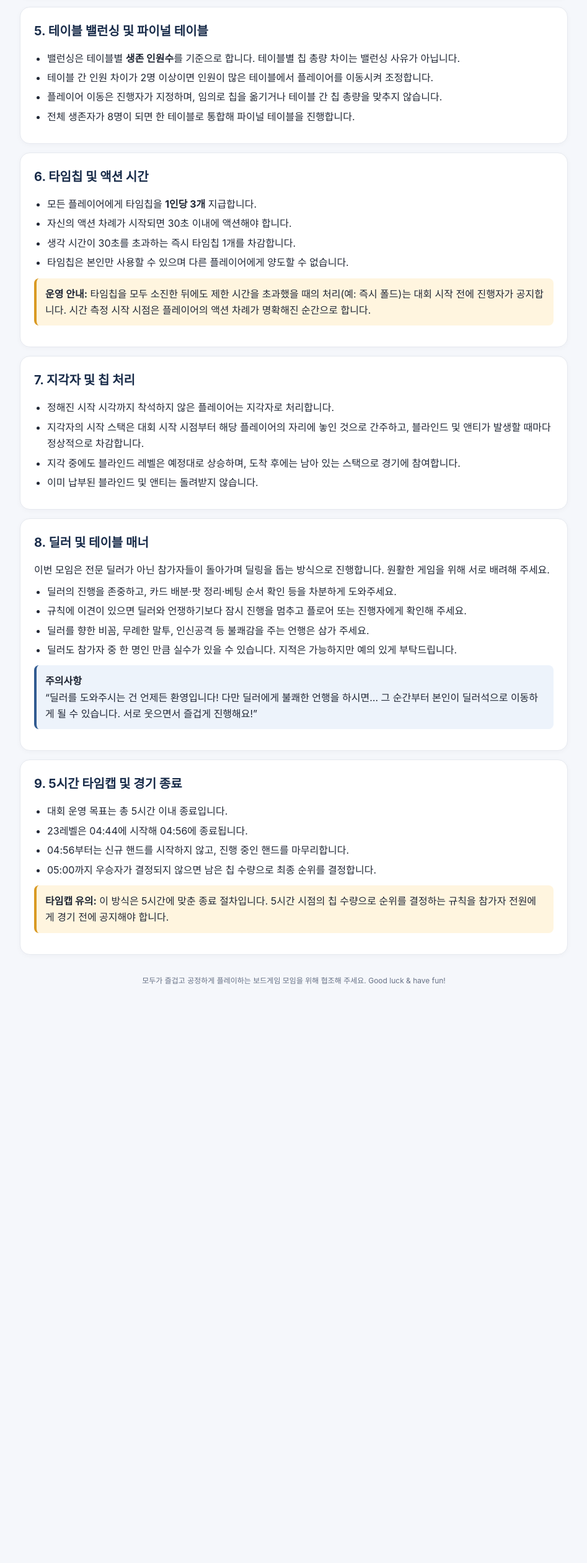
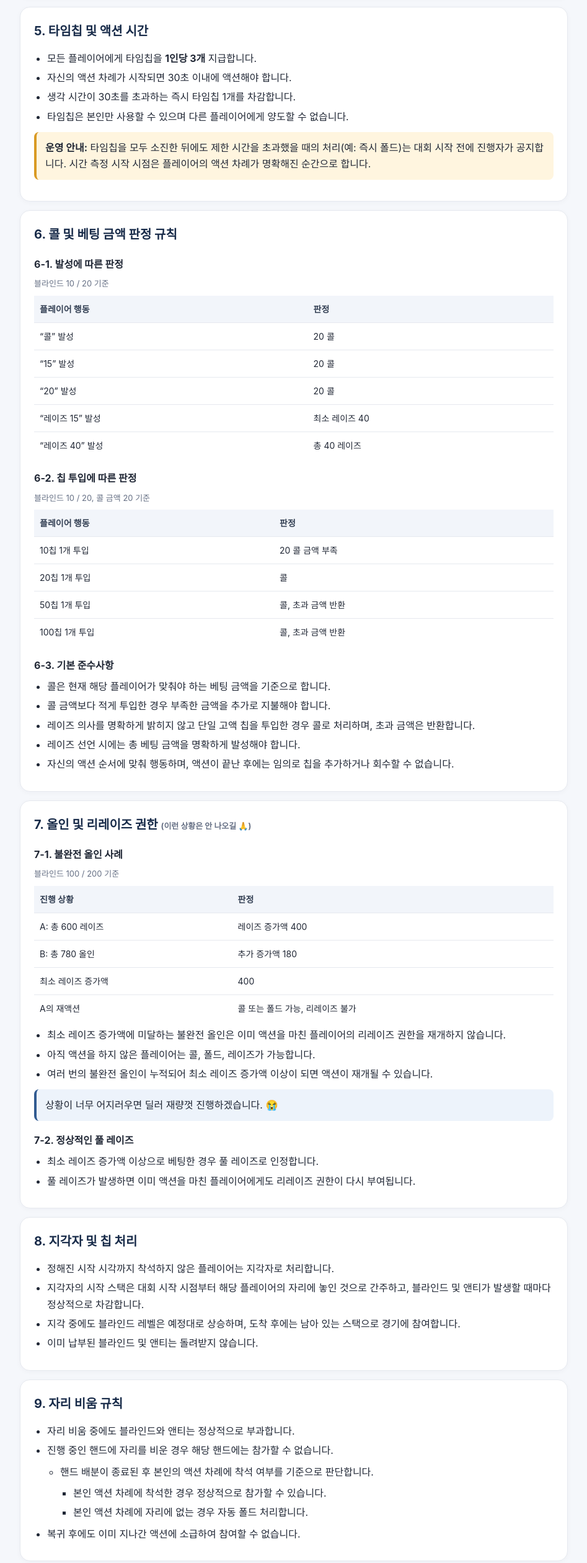
Before and after one commit to sikorea1114-pixel/poker, a plain HTML site: page index.html in a window 1280 px wide. Shown: the part 3658-6179 px from the top of the page at 62% size, without its empty margins (166-1113 px from the left). Before the commit the page ends 5324 px from the top, so only its background shows below. Drawn offline with Linux system fonts and the light colour scheme.

Commit message:
Add files via upload

```diff
--- a/index.html
+++ b/index.html
@@ -51,7 +51,7 @@ tr:last-child td{border-bottom:0}
 .small{font-size:13px;color:var(--muted)}
 .grid2{display:grid;grid-template-columns:1fr 1fr;gap:14px}
 footer{text-align:center;color:var(--muted);font-size:12px;padding:18px}
-@media(max-width:640px){.stats{grid-template-columns:repeat(2,1fr)}.grid2{grid-template-columns:1fr}section{padding:17px}.scroll{overflow-x:auto}table{min-width:520px}}
+@media(max-width:640px){table.t2{min-width:0}.stats{grid-template-columns:repeat(2,1fr)}.grid2{grid-template-columns:1fr}section{padding:17px}.scroll{overflow-x:auto}table{min-width:520px}}
 @media print{body{background:#fff}.wrap{max-width:none;padding:0}section,header{box-shadow:none;break-inside:avoid}header{border-radius:0}}
 </style>
 </head>
@@ -159,17 +159,7 @@ footer{text-align:center;color:var(--muted);font-size:12px;padding:18px}
 </section>
 
 <section>
-<h2>5. 테이블 밸런싱 및 파이널 테이블</h2>
-<ul>
-<li>밸런싱은 테이블별 <b>생존 인원수</b>를 기준으로 합니다. 테이블별 칩 총량 차이는 밸런싱 사유가 아닙니다.</li>
-<li>테이블 간 인원 차이가 2명 이상이면 인원이 많은 테이블에서 플레이어를 이동시켜 조정합니다.</li>
-<li>플레이어 이동은 진행자가 지정하며, 임의로 칩을 옮기거나 테이블 간 칩 총량을 맞추지 않습니다.</li>
-<li>전체 생존자가 8명이 되면 한 테이블로 통합해 파이널 테이블을 진행합니다.</li>
-</ul>
-</section>
-
-<section>
-<h2>6. 타임칩 및 액션 시간</h2>
+<h2>5. 타임칩 및 액션 시간</h2>
 <ul>
 <li>모든 플레이어에게 타임칩을 <b>1인당 3개</b> 지급합니다.</li>
 <li>자신의 액션 차례가 시작되면 30초 이내에 액션해야 합니다.</li>
@@ -180,7 +170,62 @@ footer{text-align:center;color:var(--muted);font-size:12px;padding:18px}
 </section>
 
 <section>
-<h2>7. 지각자 및 칩 처리</h2>
+<h2>6. 콜 및 베팅 금액 판정 규칙</h2>
+<h3>6-1. 발성에 따른 판정</h3>
+<p class="small">블라인드 10 / 20 기준</p>
+<div class="scroll"><table class="t2">
+<tr><th>플레이어 행동</th><th>판정</th></tr>
+<tr><td>“콜” 발성</td><td>20 콜</td></tr>
+<tr><td>“15” 발성</td><td>20 콜</td></tr>
+<tr><td>“20” 발성</td><td>20 콜</td></tr>
+<tr><td>“레이즈 15” 발성</td><td>최소 레이즈 40</td></tr>
+<tr><td>“레이즈 40” 발성</td><td>총 40 레이즈</td></tr>
+</table></div>
+<h3>6-2. 칩 투입에 따른 판정</h3>
+<p class="small">블라인드 10 / 20, 콜 금액 20 기준</p>
+<div class="scroll"><table class="t2">
+<tr><th>플레이어 행동</th><th>판정</th></tr>
+<tr><td>10칩 1개 투입</td><td>20 콜 금액 부족</td></tr>
+<tr><td>20칩 1개 투입</td><td>콜</td></tr>
+<tr><td>50칩 1개 투입</td><td>콜, 초과 금액 반환</td></tr>
+<tr><td>100칩 1개 투입</td><td>콜, 초과 금액 반환</td></tr>
+</table></div>
+<h3>6-3. 기본 준수사항</h3>
+<ul>
+<li>콜은 현재 해당 플레이어가 맞춰야 하는 베팅 금액을 기준으로 합니다.</li>
+<li>콜 금액보다 적게 투입한 경우 부족한 금액을 추가로 지불해야 합니다.</li>
+<li>레이즈 의사를 명확하게 밝히지 않고 단일 고액 칩을 투입한 경우 콜로 처리하며, 초과 금액은 반환합니다.</li>
+<li>레이즈 선언 시에는 총 베팅 금액을 명확하게 발성해야 합니다.</li>
+<li>자신의 액션 순서에 맞춰 행동하며, 액션이 끝난 후에는 임의로 칩을 추가하거나 회수할 수 없습니다.</li>
+</ul>
+</section>
+
+<section>
+<h2>7. 올인 및 리레이즈 권한 <span class="small">(이런 상황은 안 나오길 🙏)</span></h2>
+<h3>7-1. 불완전 올인 사례</h3>
+<p class="small">블라인드 100 / 200 기준</p>
+<div class="scroll"><table class="t2">
+<tr><th>진행 상황</th><th>판정</th></tr>
+<tr><td>A: 총 600 레이즈</td><td>레이즈 증가액 400</td></tr>
+<tr><td>B: 총 780 올인</td><td>추가 증가액 180</td></tr>
+<tr><td>최소 레이즈 증가액</td><td>400</td></tr>
+<tr><td>A의 재액션</td><td>콜 또는 폴드 가능, 리레이즈 불가</td></tr>
+</table></div>
+<ul>
+<li>최소 레이즈 증가액에 미달하는 불완전 올인은 이미 액션을 마친 플레이어의 리레이즈 권한을 재개하지 않습니다.</li>
+<li>아직 액션을 하지 않은 플레이어는 콜, 폴드, 레이즈가 가능합니다.</li>
+<li>여러 번의 불완전 올인이 누적되어 최소 레이즈 증가액 이상이 되면 액션이 재개될 수 있습니다.</li>
+</ul>
+<div class="note">상황이 너무 어지러우면 딜러 재량껏 진행하겠습니다. 😭</div>
+<h3>7-2. 정상적인 풀 레이즈</h3>
+<ul>
+<li>최소 레이즈 증가액 이상으로 베팅한 경우 풀 레이즈로 인정합니다.</li>
+<li>풀 레이즈가 발생하면 이미 액션을 마친 플레이어에게도 리레이즈 권한이 다시 부여됩니다.</li>
+</ul>
+</section>
+
+<section>
+<h2>8. 지각자 및 칩 처리</h2>
 <ul>
 <li>정해진 시작 시각까지 착석하지 않은 플레이어는 지각자로 처리합니다.</li>
 <li>지각자의 시작 스택은 대회 시작 시점부터 해당 플레이어의 자리에 놓인 것으로 간주하고, 블라인드 및 앤티가 발생할 때마다 정상적으로 차감합니다.</li>
@@ -190,11 +235,38 @@ footer{text-align:center;color:var(--muted);font-size:12px;padding:18px}
 </section>
 
 <section>
-<h2>8. 딜러 및 테이블 매너</h2>
+<h2>9. 자리 비움 규칙</h2>
+<ul>
+<li>자리 비움 중에도 블라인드와 앤티는 정상적으로 부과합니다.</li>
+<li>진행 중인 핸드에 자리를 비운 경우 해당 핸드에는 참가할 수 없습니다.
+<ul>
+<li>핸드 배분이 종료된 후 본인의 액션 차례에 착석 여부를 기준으로 판단합니다.
+<ul>
+<li>본인 액션 차례에 착석한 경우 정상적으로 참가할 수 있습니다.</li>
+<li>본인 액션 차례에 자리에 없는 경우 자동 폴드 처리합니다.</li>
+</ul></li>
+</ul></li>
+<li>복귀 후에도 이미 지나간 액션에 소급하여 참여할 수 없습니다.</li>
+</ul>
+</section>
+
+<section>
+<h2>10. 테이블 밸런싱 및 파이널 테이블</h2>
+<ul>
+<li>밸런싱은 테이블별 <b>생존 인원수</b>를 기준으로 합니다. 테이블별 칩 총량 차이는 밸런싱 사유가 아닙니다.</li>
+<li>테이블 간 인원수 차이가 2명 이상 발생하면 밸런싱을 진행하며, 인원이 많은 테이블에서 적은 테이블로 플레이어를 이동시킵니다.</li>
+<li>이동 대상자는 다음 빅블라인드(BB)를 낼 예정인 플레이어입니다. 플레이어 이동은 이 기준에 따라 진행자가 지정합니다.</li>
+<li>이동한 플레이어는 새 테이블에서 가장 불리한 자리(Worst Position)에 착석합니다.</li>
+<li>보유 칩은 그대로 이동하며, 임의로 칩을 옮기거나 테이블 간 칩 총량을 맞추지 않습니다.</li>
+<li>전체 생존자가 8명이 되면 한 테이블로 통합해 파이널 테이블을 진행합니다.</li>
+</ul>
+</section>
+
+<section>
+<h2>11. 딜러 및 테이블 매너</h2>
 <p>이번 모임은 전문 딜러가 아닌 참가자들이 돌아가며 딜링을 돕는 방식으로 진행합니다. 원활한 게임을 위해 서로 배려해 주세요.</p>
 <ul>
 <li>딜러의 진행을 존중하고, 카드 배분·팟 정리·베팅 순서 확인 등을 차분하게 도와주세요.</li>
-<li>규칙에 이견이 있으면 딜러와 언쟁하기보다 잠시 진행을 멈추고 플로어 또는 진행자에게 확인해 주세요.</li>
 <li>딜러를 향한 비꼼, 무례한 말투, 인신공격 등 불쾌감을 주는 언행은 삼가 주세요.</li>
 <li>딜러도 참가자 중 한 명인 만큼 실수가 있을 수 있습니다. 지적은 가능하지만 예의 있게 부탁드립니다.</li>
 </ul>
@@ -202,7 +274,16 @@ footer{text-align:center;color:var(--muted);font-size:12px;padding:18px}
 </section>
 
 <section>
-<h2>9. 5시간 타임캡 및 경기 종료</h2>
+<h2>12. 분쟁 및 최종 판정</h2>
+<ul>
+<li>규칙 해석에 이견이 발생하면 딜러와 언쟁하기보다 잠시 진행을 멈추고 플로어 또는 진행자에게 확인합니다. 최종적으로는 딜러 재량껏 판단하여 게임을 진행합니다.</li>
+<li>플레이어 간 임의로 판정을 변경하거나 게임을 진행하지 않습니다.</li>
+<li>규정에 명시되지 않은 상황은 TDA 규정 및 딜러의 판단에 따릅니다.</li>
+</ul>
+</section>
+
+<section>
+<h2>13. 5시간 타임캡 및 경기 종료</h2>
 <ul>
 <li>대회 운영 목표는 총 5시간 이내 종료입니다.</li>
 <li>23레벨은 04:44에 시작해 04:56에 종료됩니다.</li>
```
